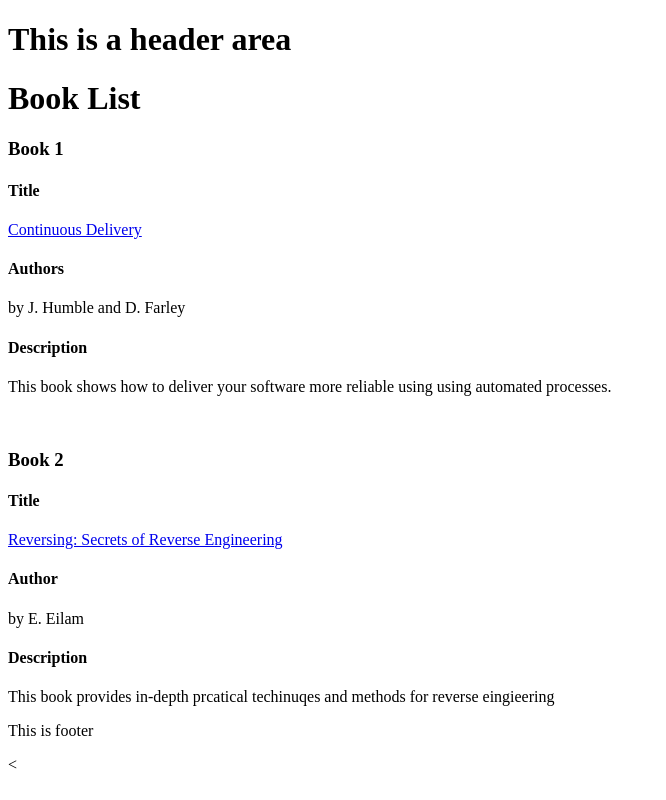
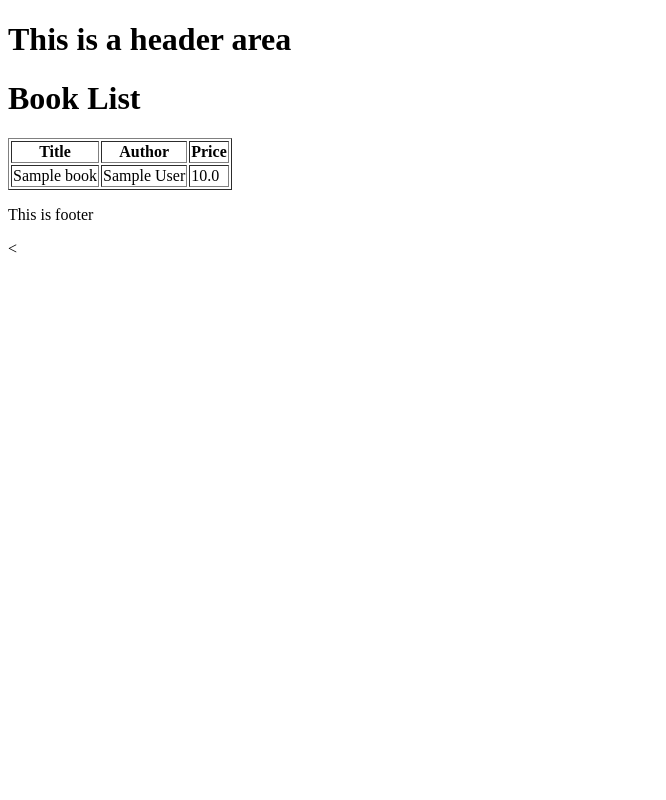
Before and after one commit to Ghadaa0/web-proj, a Django app: page /books in a window 1280 px wide. Shown: the whole page, without its empty margins (0-666 px from the left). Run offline with Django 4.2, Linux system fonts and the light colour scheme; tables that the repository leaves empty hold one stand-in row (values such as "Sample post").

Commit message:
commit..8

```diff
--- a/apps/bookmodule/models.py
+++ b/apps/bookmodule/models.py
@@ -1,10 +1,7 @@
 from django.db import models
 
-
-class Publish(models.Model):
-    address = models.CharField()
-
 class Book(models.Model):
- title = models.CharField()
- author = models.CharField()
- edition = models.SmallIntegerField()
+    title = models.CharField(max_length = 50)
+    author = models.CharField(max_length = 50)
+    price = models.FloatField(default = 0.0)
+    edition = models.SmallIntegerField(default = 1)
--- a/apps/bookmodule/views.py
+++ b/apps/bookmodule/views.py
@@ -1,11 +1,14 @@
 from django.shortcuts import render, redirect
+from .models import Book
 
 def index(request):
     # this view return index
 	return render(request, 'bookmodule/index.html')
 
 def books(request):
-    return render(request, 'bookmodule/bookList.html', {'books':__getBooks()})
+    books = Book.objects.filter(price__lte = 100).order_by('-price')
+    print(str(len(books)))
+    return render(request, 'bookmodule/bookList.html', {'books': books})
 
 def filterbooks(request):
 
@@ -15,6 +18,9 @@
         isAuthor = request.POST.get('option2')
 
         selected = request.POST.get('selectedgenre')
+
+        mybooks = Book.objects.filter(title__icontains='or')
+        mybooks2 = mybooks.filter(price__lte = 100).exclude(author_icontains = 'Saad')
 
         print(f"selected thing = {selected}")
         # now filter
@@ -41,16 +47,3 @@
 
     context = {'book':targetBook} # book is the variable name accessible by template
     return render(request, 'bookmodule/book.html', context)
-
-def __getBooks():
-    books = []
-
-    book1 = {'id':12344321, 'title':'Continuous Delivery', 'author':'J.Humble and D. Farley'}
-    book2 = {'id':56788765, 'title':'Reversing: Secrets of Reverse Engineering', 'author':'E. Eilam'}
-    book3 = {'id':43211234, 'title':'The Hundred-Page Machine Learning Book', 'author':'Andriy Burkov'}
-
-    books.append(book1)
-    books.append(book2)
-    books.append(book3)
-
-    return books
--- a/apps/templates/bookmodule/bookList.html
+++ b/apps/templates/bookmodule/bookList.html
@@ -2,19 +2,18 @@
 
 {% block content %}
 <h1>Book List</h1>
-<h3>Book 1</h3>
-<h4>Title</h4>
-<a href="/book/12344321">Continuous Delivery</a>
-<h4>Authors</h4>
-<p>by J. Humble and D. Farley</p>
-<h4>Description</h4>
-<p>This book shows how to deliver your software more reliable using using automated processes.</p>
-<br>
-<h3>Book 2</h3>
-<h4>Title</h4>
-<a href="/book/56788765">Reversing: Secrets of Reverse Engineering</a>
-<h4>Author</h4>
-<p>by E. Eilam</p>
-<h4>Description</h4>
-<p>This book provides in-depth prcatical techinuqes and methods for reverse eingieering</p>
+<table border="1">
+    <tr>
+        <th>Title</th>
+        <th>Author</th>
+        <th>Price</th>
+    </tr>
+    {% for b in books %}
+        <tr>
+            <td>{{b.title}}</td>
+            <td>{{b.author}}</td>
+            <td>{{b.price}}</td>
+        </tr>
+    {%endfor%}
+</table>
 {% endblock content %}
--- a/main/settings.py
+++ b/main/settings.py
@@ -38,6 +38,8 @@
     'django.contrib.sessions',
     'django.contrib.messages',
     'django.contrib.staticfiles',
+    'apps.bookmodule',
+    'apps.usermodule',
 ]
 
 MIDDLEWARE = [
@@ -119,7 +121,6 @@
 
 STATIC_URL = 'static/'
 
-
 # Default primary key field type
 # https://docs.djangoproject.com/en/4.2/ref/settings/#default-auto-field
 
```
Also changed, not shown: apps/templates/bookmodule/book.html (+7 -3 lines), apps/templates/bookmodule/index.html (+11 -27 lines), apps/bookmodule/migrations/0001_initial.py (added), apps/bookmodule/migrations/__init__.py (added).
